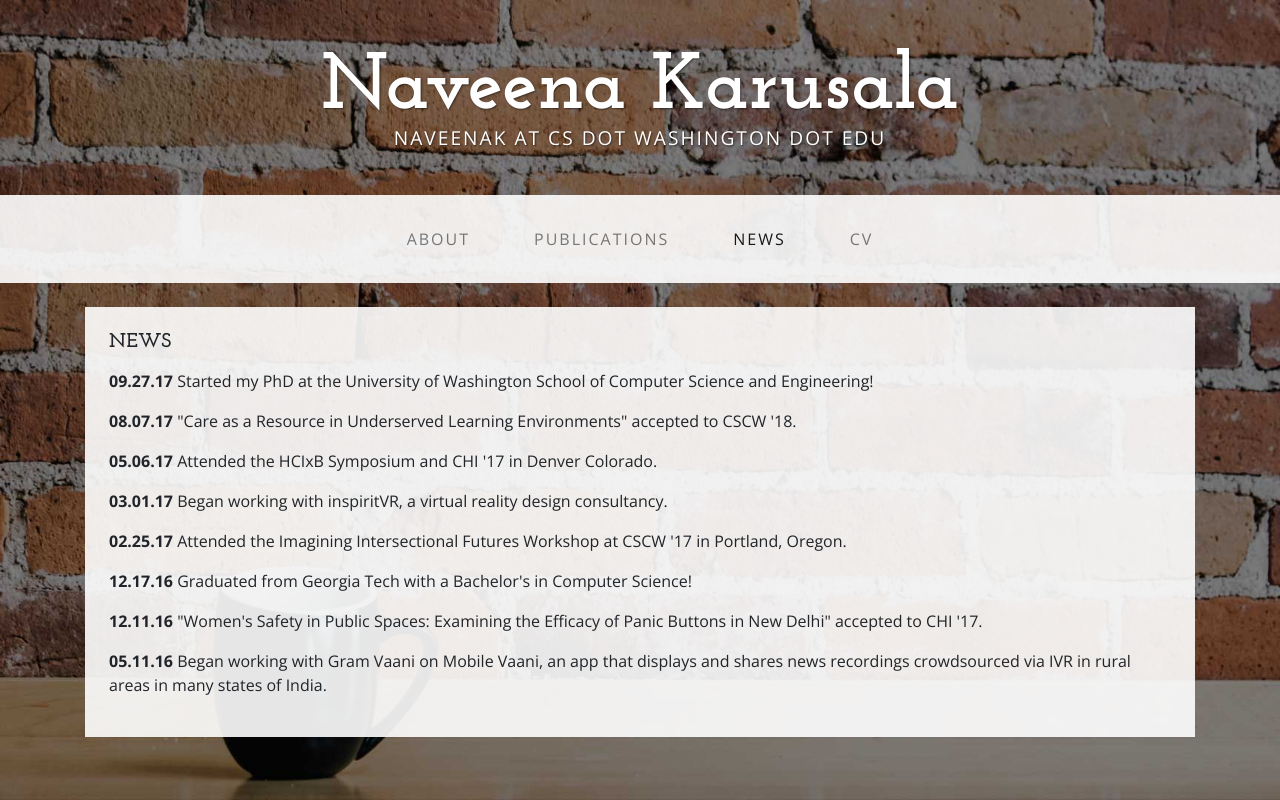
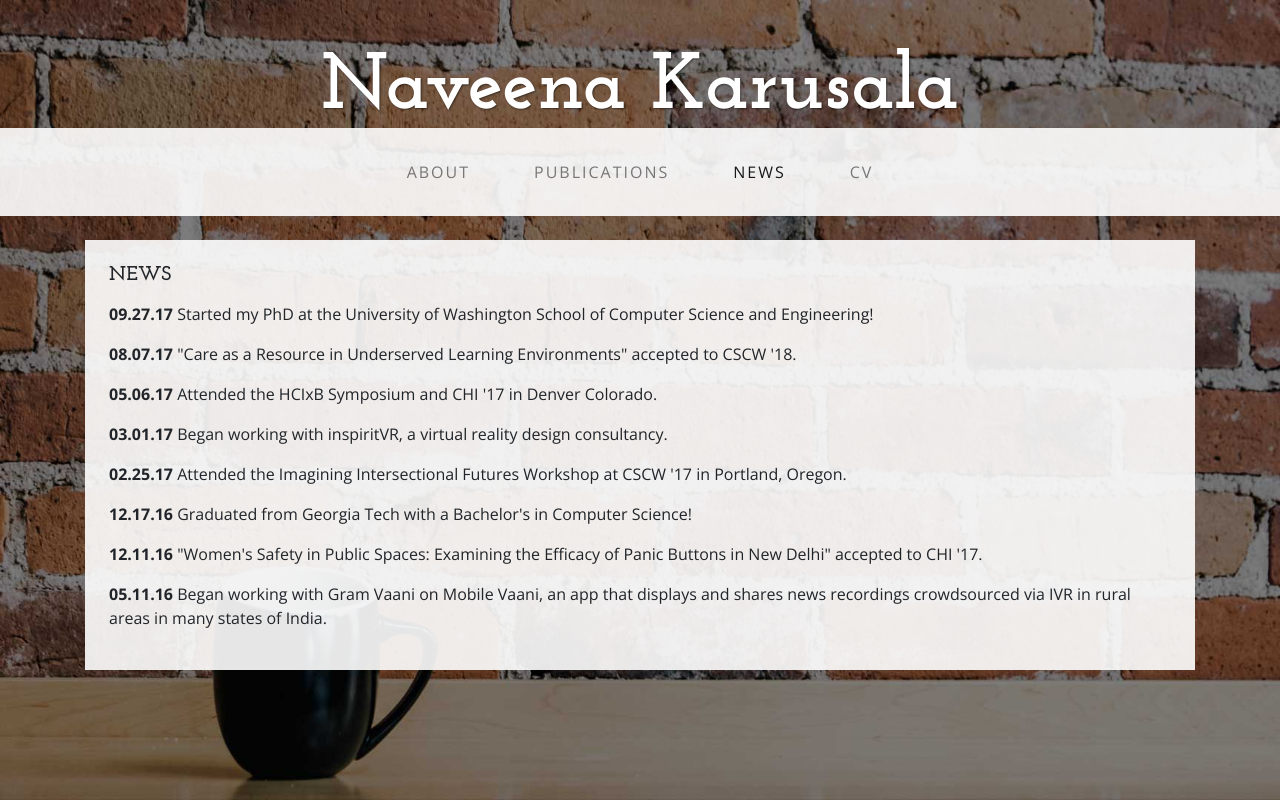
Before and after one commit to nkarusala/nkarusala.github.io, a website: page news.html in a window 1280 px wide. Drawn offline with nearby package versions, Linux system fonts and the light colour scheme.

Commit message:
Update news.html

```diff
--- a/news.html
+++ b/news.html
@@ -25,7 +25,6 @@
   <body>
 
     <div class="tagline-upper text-center text-heading text-shadow text-white mt-5 d-none d-lg-block">Naveena Karusala</div>
-    <div class="tagline-lower text-center text-expanded text-shadow text-uppercase text-white mb-5 d-none d-lg-block">naveenak at cs dot washington dot edu</div>
 
     <!-- Navigation -->
     <nav class="navbar navbar-expand-lg navbar-light bg-faded py-lg-4">
```
